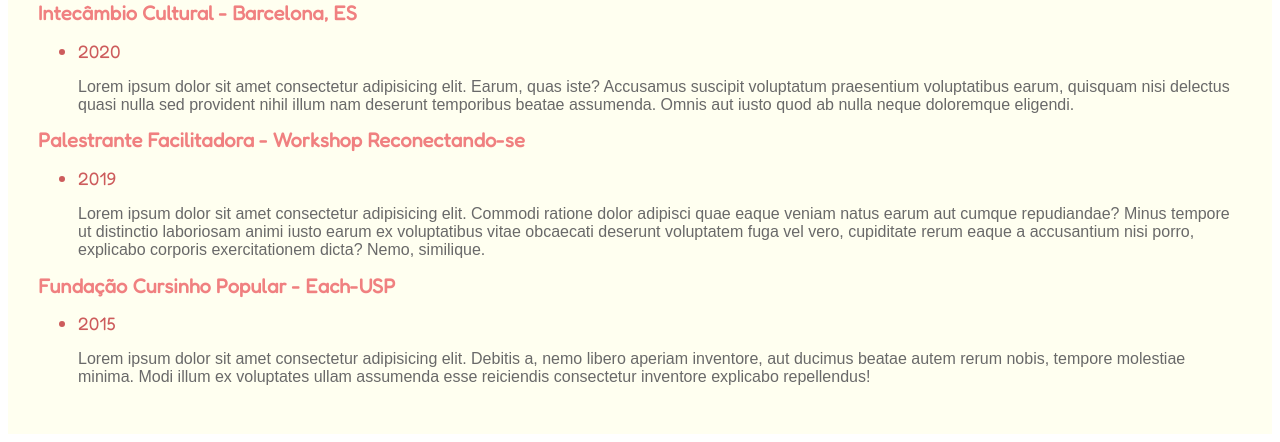
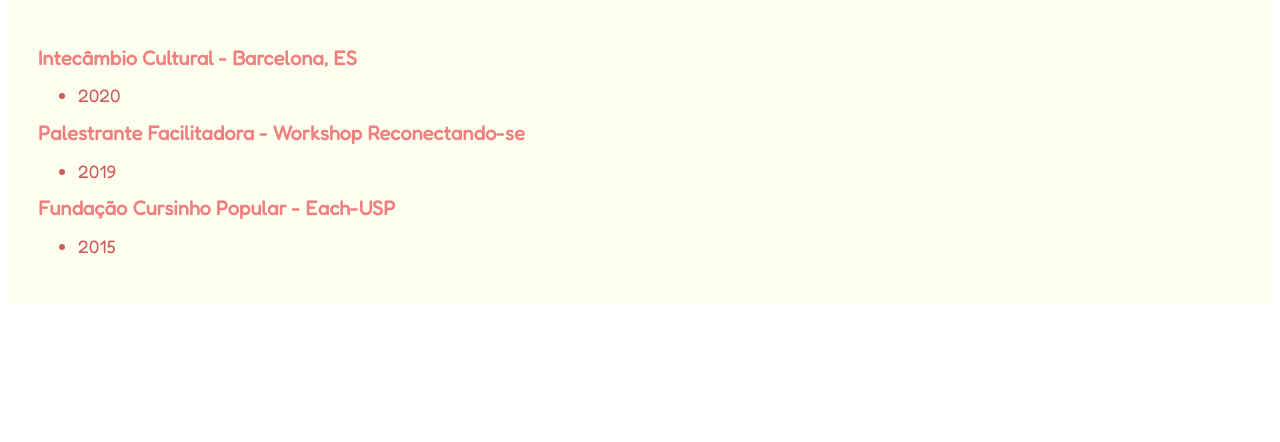
Before and after one commit to belabreuu/Site_com_Estilo_Cap4, a plain HTML site: page extracurriculares.html in a window 1280 px wide. Shown: the part 422-864 px from the top of the page. After the commit the page ends 800 px from the top, so only its background shows below. Drawn offline with Linux system fonts and the light colour scheme.

Commit message:
Update extracurriculares.html

```diff
--- a/extracurriculares.html
+++ b/extracurriculares.html
@@ -33,21 +33,19 @@
             </tr>
         </table>
     <h3 style="text-align: center; font-size: 35px;">Qualificações e Atividades Extracurriculares</h3>
+    <br>
     <h4>Intecâmbio Cultural - Barcelona, ES</h4>
         <ul>
         <li>2020</li>
-            <p>Lorem ipsum dolor sit amet consectetur adipisicing elit. Earum, quas iste? Accusamus suscipit voluptatum praesentium voluptatibus earum, quisquam nisi delectus quasi nulla sed provident nihil illum nam deserunt temporibus beatae assumenda. Omnis aut iusto quod ab nulla neque doloremque eligendi.</p>
         </ul>
         <h4>Palestrante Facilitadora - Workshop Reconectando-se</h4>
         <ul>
         <li>2019</li>
-            <p>Lorem ipsum dolor sit amet consectetur adipisicing elit. Commodi ratione dolor adipisci quae eaque veniam natus earum aut cumque repudiandae? Minus tempore ut distinctio laboriosam animi iusto earum ex voluptatibus vitae obcaecati deserunt voluptatem fuga vel vero, cupiditate rerum eaque a accusantium nisi porro, explicabo corporis exercitationem dicta? Nemo, similique.</p>
         </ul>
         <h4>Fundação Cursinho Popular - Each-USP</h4>
         <ul>
         <li>2015</li>
-            <p>Lorem ipsum dolor sit amet consectetur adipisicing elit. Debitis a, nemo libero aperiam inventore, aut ducimus beatae autem rerum nobis, tempore molestiae minima. Modi illum ex voluptates ullam assumenda esse reiciendis consectetur inventore explicabo repellendus!</p>
-            </ul>
+        </ul>
     </div>
 </body>
 </html>
```
